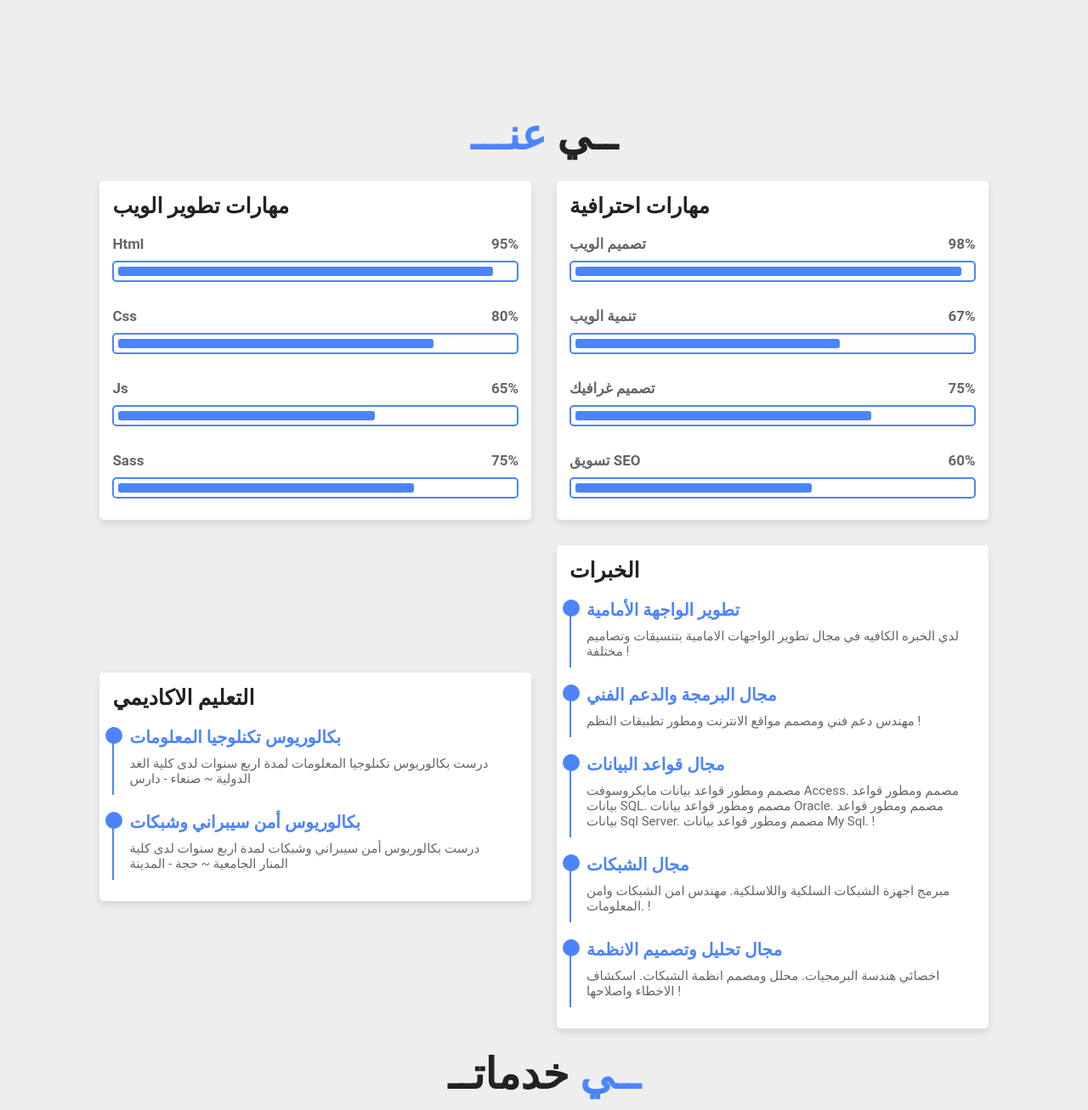
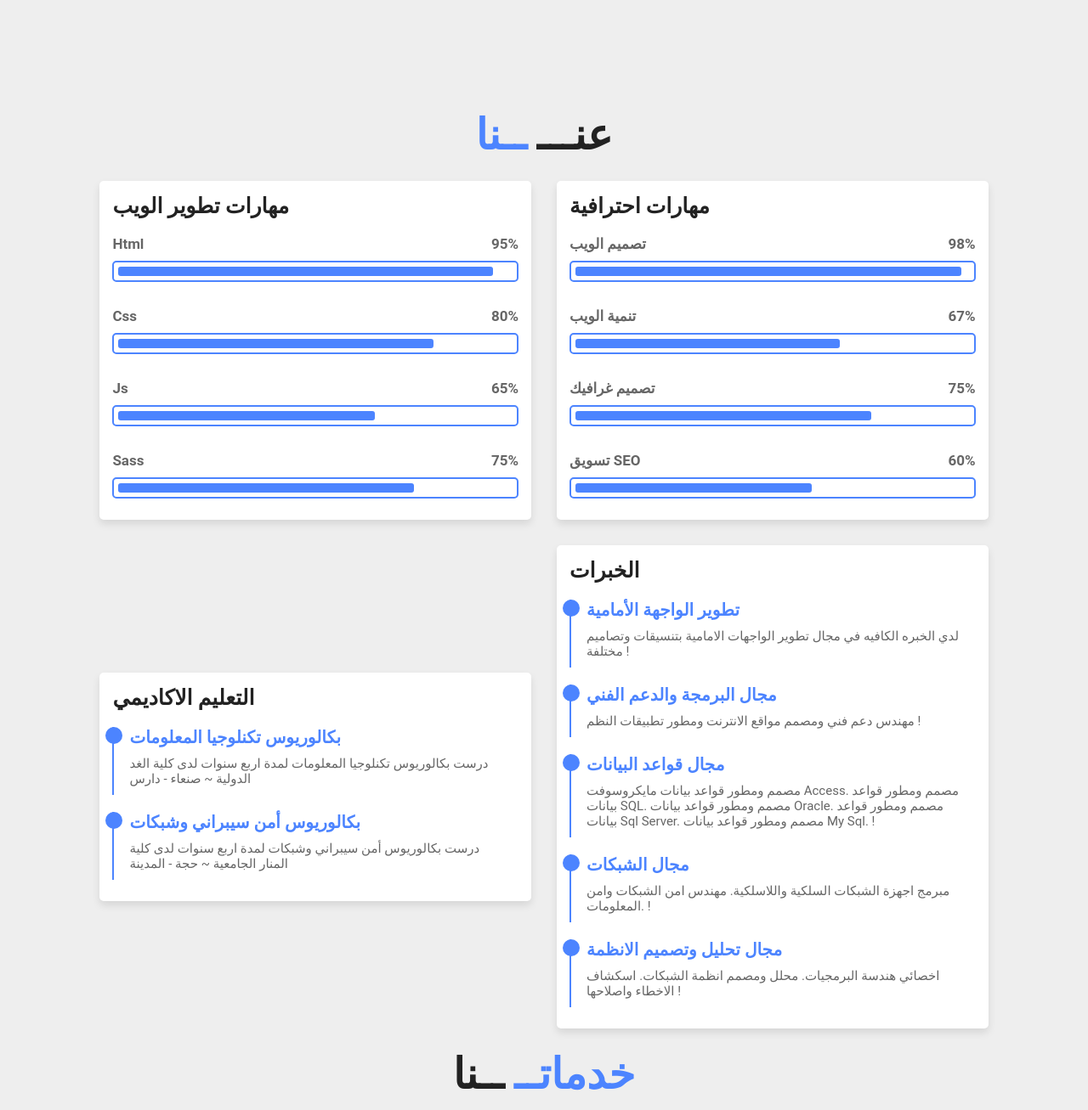
Before and after one commit to hossamalsaydy/Eng-Hossam.Com, a plain HTML site: page index.html in a window 1280 px wide. Shown: the part 680-1987 px from the top of the page at 85% size. Drawn offline with nearby package versions, Linux system fonts and the light colour scheme.

Commit message:
Update index.html

```diff
--- a/index.html
+++ b/index.html
@@ -58,7 +58,7 @@
 
 <section class="about" id="about">
 
-    <h1 class="heading">ــي <span>عنـــ</span> </h1>
+    <h1 class="heading">عنـــ <span>ــنا</span> </h1>
 
     <div class="row">
 
@@ -155,7 +155,7 @@
 
 <section class="services" id="services">
 
-    <h1 class="heading"> <span>ــي</span> خدماتــ </h1>
+    <h1 class="heading"> <span>خدماتــ</span> ــنا </h1>
 
     <div class="box-container">
 
```
